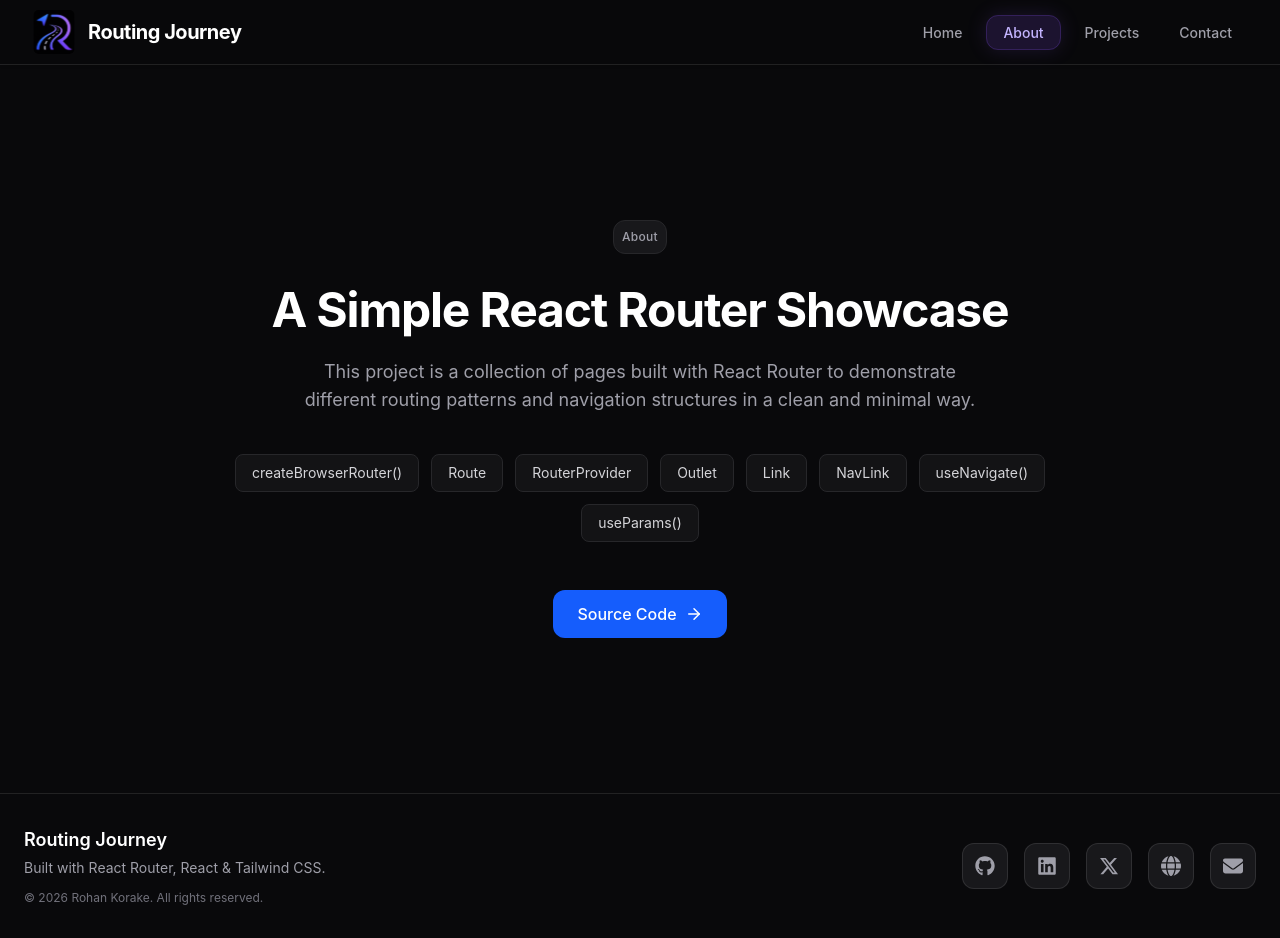
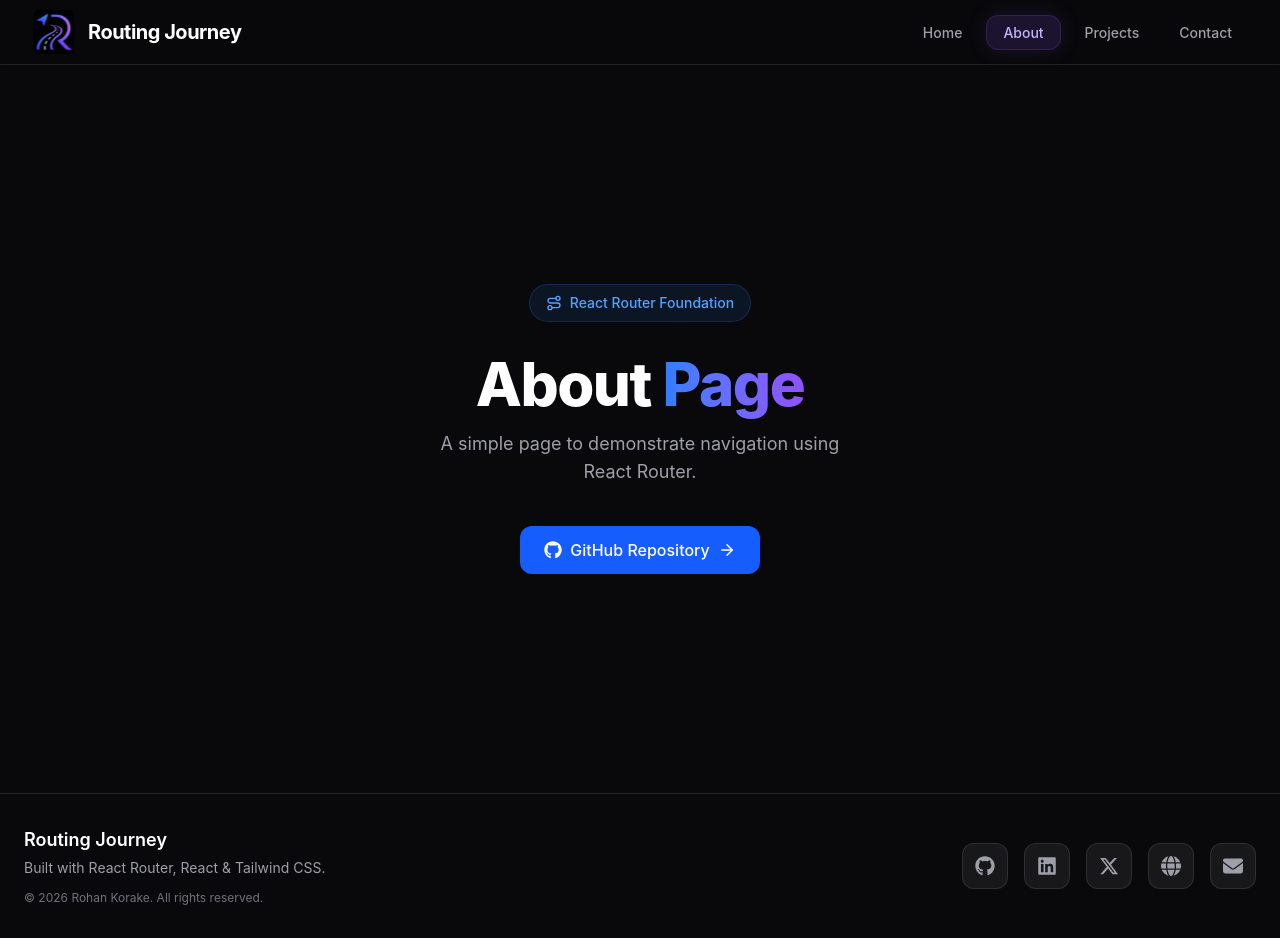
Before and after one commit to Rohan-Korake/react-router-foundation, a React (Vite) app: page /About in a window 1280 px wide. Built offline with nearby package versions, Linux system fonts and the light colour scheme.

Commit message:
feat: restructure pages add PageTemplate for consistent layout

```diff
--- a/src/components/About.jsx
+++ /dev/null
@@ -1,58 +0,0 @@
-import React from "react";
-import { Route, ArrowRight } from "lucide-react";
-
-function About() {
-  const features = [
-    "createBrowserRouter()",
-    "Route",
-    "RouterProvider",
-    "Outlet",
-    "Link",
-    "NavLink",
-    "useNavigate()",
-    "useParams()",
-  ];
-  return (
-    <main className="flex-1 bg-[#09090B] text-white">
-      <section className="mx-auto flex min-h-[calc(100vh-72px)] max-w-4xl flex-col items-center justify-center px-6 text-center">
-        {/* Badge */}
-        <div className="rounded-xl border border-zinc-800 bg-zinc-900 px-2 py-2 text-xs font-medium tracking-wide text-zinc-400">
-          About
-        </div>
-        {/* Heading */}
-        <h1 className="mt-8 text-4xl font-bold tracking-tight sm:text-5xl">
-          A Simple React Router Showcase
-        </h1>
-        {/* Description */}
-        <p className="mt-6 max-w-2xl text-base leading-7 text-zinc-400 sm:text-lg">
-          This project is a collection of pages built with React Router to
-          demonstrate different routing patterns and navigation structures in a
-          clean and minimal way.
-        </p>
-        {/* Features */}
-        <div className="mt-10 flex flex-wrap justify-center gap-3">
-          {features.map((feature) => (
-            <span
-              key={feature}
-              className="rounded-lg border border-zinc-800 bg-zinc-900/70 px-4 py-2 text-sm text-zinc-300"
-            >
-              {feature}
-            </span>
-          ))}
-        </div>
-        {/* CTA */}{" "}
-        <a
-          href="https://github.com/Rohan-Korake/react-router-foundation"
-          target="_blank"
-        >
-          <button className="mt-12 flex items-center gap-2 rounded-xl bg-blue-600 px-6 py-3 font-medium transition hover:bg-blue-700">
-            Source Code
-            <ArrowRight size={18} />
-          </button>
-        </a>
-      </section>
-    </main>
-  );
-}
-
-export default About;
--- a/src/components/Home.jsx
+++ /dev/null
@@ -1,77 +0,0 @@
-import React from "react";
-import { FaGithub } from "react-icons/fa";
-import { ArrowRight, Route, BookOpen, Layers } from "lucide-react";
-
-function Home() {
-  return (
-    <section className="mx-auto flex min-h-[calc(100vh-72px)] max-w-7xl flex-col items-center justify-center px-5 py-10 sm:px-8 lg:px-12">
-      {/* Badge */}
-      <div className="rounded-full border border-zinc-800 bg-zinc-900/70 px-4 py-2 text-xs font-medium tracking-wide text-zinc-400 backdrop-blur">
-        React • React Router • Vite • Tailwind CSS
-      </div>
-
-      {/* Heading */}
-      <h1 className="mt-8 max-w-4xl text-center text-4xl font-bold leading-tight tracking-tight sm:text-5xl md:text-6xl lg:text-7xl">
-        Learn <span className="text-blue-500">React Router</span>
-        <br />
-        Through Real Projects.
-      </h1>
-
-      {/* Description */}
-      <p className="mt-6 max-w-2xl text-center text-base leading-7 text-zinc-400 sm:text-lg">
-        Explore React Router through simple, focused examples. Navigate basic
-        routes, nested layouts, dynamic routes, protected routes, and more all
-        in one place.
-      </p>
-
-      {/* Buttons */}
-      <div className="mt-10 flex w-full flex-col items-center justify-center gap-4 sm:w-auto sm:flex-row">
-        <a
-          href="https://github.com/Rohan-Korake/react-router-foundation"
-          target="_blank"
-        >
-          <button className="flex w-full items-center justify-center gap-2 rounded-xl bg-blue-600 px-6 py-3 font-medium transition hover:bg-blue-700 sm:w-auto">
-            <FaGithub size={18} />
-            GitHub Repository
-            <ArrowRight size={18} />
-          </button>
-        </a>
-      </div>
-
-      {/* Feature Cards */}
-      <div className="mt-20 grid w-full gap-6 sm:grid-cols-2 lg:grid-cols-3">
-        <div className="rounded-2xl border border-zinc-800 bg-zinc-900/60 p-6 transition duration-300 hover:-translate-y-1 hover:border-blue-500/40">
-          <Route className="mb-5 text-blue-500" size={28} />
-
-          <h3 className="text-lg font-semibold">Routing Concepts</h3>
-
-          <p className="mt-3 text-sm leading-6 text-zinc-400">
-            Learn routing fundamentals with clear, practical examples.
-          </p>
-        </div>
-
-        <div className="rounded-2xl border border-zinc-800 bg-zinc-900/60 p-6 transition duration-300 hover:-translate-y-1 hover:border-blue-500/40">
-          <Layers className="mb-5 text-blue-500" size={28} />
-
-          <h3 className="text-lg font-semibold">Clean Architecture</h3>
-
-          <p className="mt-3 text-sm leading-6 text-zinc-400">
-            Follow scalable folder structures and industry best practices.
-          </p>
-        </div>
-
-        <div className="rounded-2xl border border-zinc-800 bg-zinc-900/60 p-6 transition duration-300 hover:-translate-y-1 hover:border-blue-500/40 sm:col-span-2 lg:col-span-1">
-          <BookOpen className="mb-5 text-blue-500" size={28} />
-
-          <h3 className="text-lg font-semibold">Learn by Building</h3>
-
-          <p className="mt-3 text-sm leading-6 text-zinc-400">
-            Understand React Router through hands-on projects instead of theory.
-          </p>
-        </div>
-      </div>
-    </section>
-  );
-}
-
-export default Home;
--- /dev/null
+++ b/src/components/PageTemplate.jsx
@@ -0,0 +1,45 @@
+import { ArrowRight, Route } from "lucide-react";
+import { Link } from "react-router-dom";
+import { FaGithub } from "react-icons/fa";
+
+function PageTemplate({ title, nextPage, nextLabel }) {
+  return (
+    <main className="flex-1 bg-[#09090B] text-white">
+      <section className="mx-auto flex min-h-[calc(100vh-72px)] max-w-4xl flex-col items-center justify-center px-6 text-center">
+        {/* Badge */}
+        <div className="mb-8 inline-flex items-center gap-2 rounded-full border border-blue-500/20 bg-blue-500/10 px-4 py-2 text-sm font-medium text-blue-400">
+          <Route size={16} />
+          React Router Foundation
+        </div>
+
+        {/* Title */}
+        <h1 className="text-4xl font-extrabold tracking-tight sm:text-5xl md:text-6xl">
+          <span className="text-white">{title}</span>{" "}
+          <span className="bg-gradient-to-r from-blue-500 to-violet-500 bg-clip-text text-transparent">
+            Page
+          </span>
+        </h1>
+
+        {/* Description */}
+        <p className="mt-4 max-w-md text-base text-zinc-400 sm:text-lg">
+          A simple page to demonstrate navigation using React Router.
+        </p>
+        {/* Buttons */}
+        <div className="mt-10 flex w-full flex-col items-center justify-center gap-4 sm:w-auto sm:flex-row">
+          <a
+            href="https://github.com/Rohan-Korake/react-router-foundation"
+            target="_blank"
+          >
+            <button className="flex w-full items-center justify-center gap-2 rounded-xl bg-blue-600 px-6 py-3 font-medium transition hover:bg-blue-700 sm:w-auto">
+              <FaGithub size={18} />
+              GitHub Repository
+              <ArrowRight size={18} />
+            </button>
+          </a>
+        </div>
+      </section>
+    </main>
+  );
+}
+
+export default PageTemplate;
--- a/src/main.jsx
+++ b/src/main.jsx
@@ -9,14 +9,18 @@ import {
   RouterProvider,
 } from "react-router-dom";
 import Layout from "./layout.jsx";
-import Home from "./components/Home.jsx";
-import About from "./components/About.jsx";
+import Home from "./pages/Home.jsx";
+import About from "./pages/About.jsx";
+import Projects from "./pages/Projects.jsx";
+import Contact from "./pages/Contact.jsx";
 
 const router = createBrowserRouter(
   createRoutesFromElements(
     <Route path="/" element={<Layout />}>
       <Route path="Home" element={<Home />} />
       <Route path="About" element={<About />} />
+      <Route path="Projects" element={<Projects />} />
+      <Route path="Contact" element={<Contact />} />
     </Route>,
   ),
 );
--- /dev/null
+++ b/src/pages/About.jsx
@@ -0,0 +1,9 @@
+import PageTemplate from "../components/PageTemplate";
+
+function About() {
+  return (
+    <PageTemplate title="About" nextPage="/projects" nextLabel="Projects" />
+  );
+}
+
+export default About;
--- /dev/null
+++ b/src/pages/Contact.jsx
@@ -0,0 +1,7 @@
+import PageTemplate from "../components/PageTemplate";
+
+function Contact() {
+  return <PageTemplate title="Contact" nextPage="/" nextLabel="Home" />;
+}
+
+export default Contact;
--- /dev/null
+++ b/src/pages/Home.jsx
@@ -0,0 +1,7 @@
+import PageTemplate from "../components/PageTemplate";
+
+function Home() {
+  return <PageTemplate title="Home" nextPage="/about" nextLabel="About" />;
+}
+
+export default Home;
--- /dev/null
+++ b/src/pages/Projects.jsx
@@ -0,0 +1,9 @@
+import PageTemplate from "../components/PageTemplate";
+
+function Projects() {
+  return (
+    <PageTemplate title="Projects" nextPage="/contact" nextLabel="Contact" />
+  );
+}
+
+export default Projects;
```
